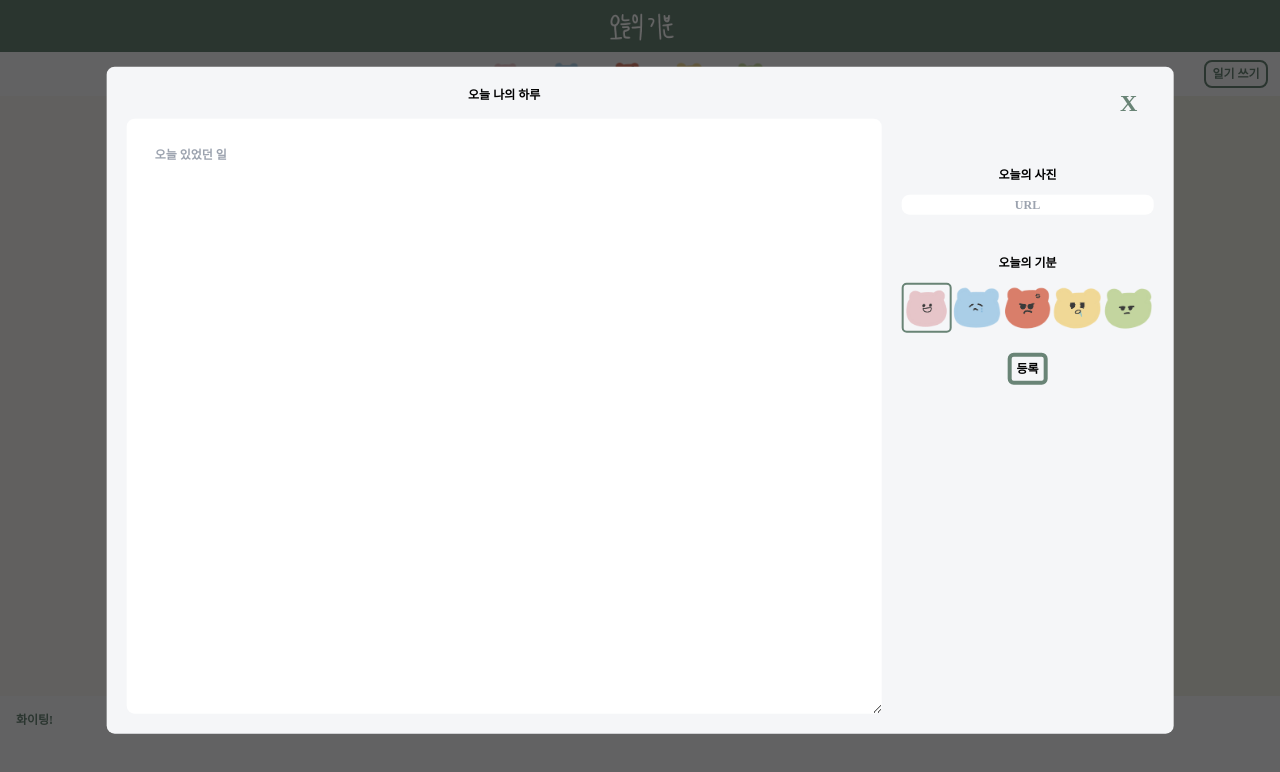
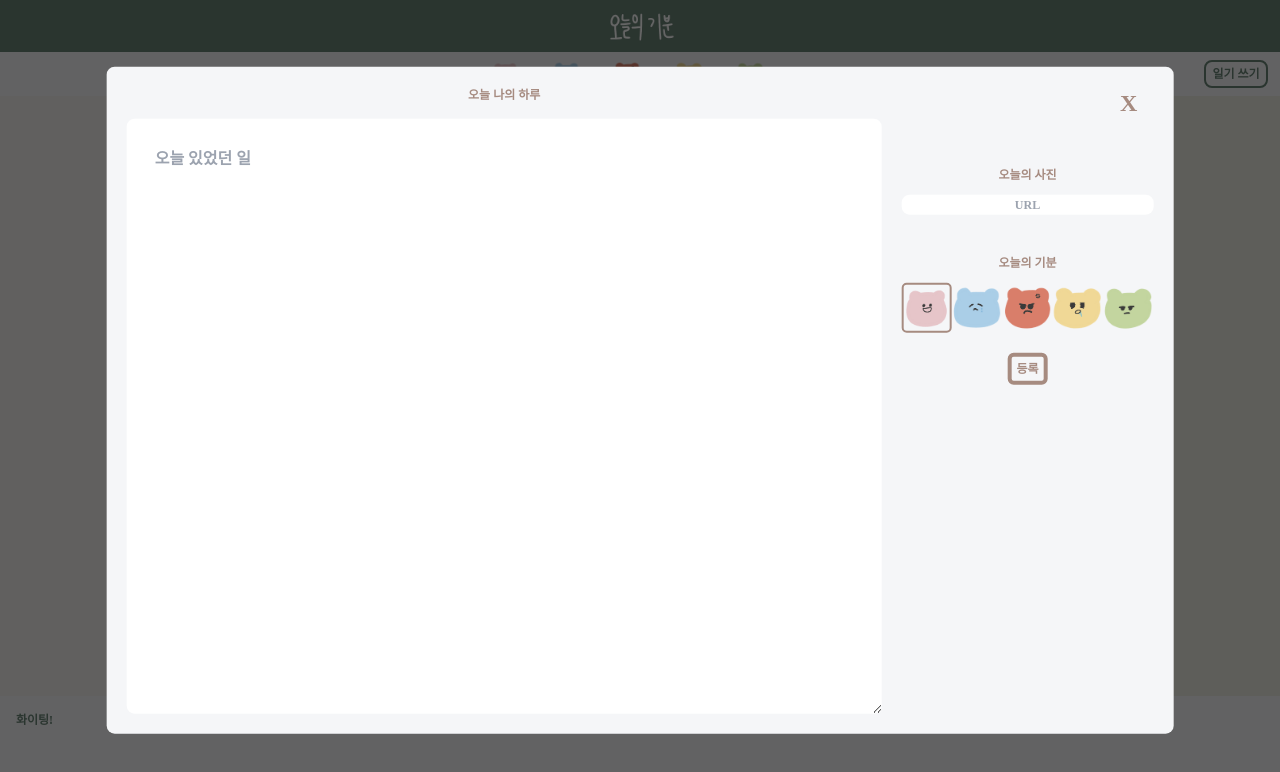
Before and after one commit to seriparkdev/record-of-my-feelings, a React (Create React App) app: page / in a window 1280 px wide. Both pictures are taken after a click on the button "일기 쓰기". Shown: the top 772 px of the page. Built offline with nearby package versions, Linux system fonts and the light colour scheme; a web font is replaced by a local one.

Commit message:
css update

```diff
--- a/src/components/AddModal.tsx
+++ b/src/components/AddModal.tsx
@@ -54,19 +54,22 @@ export default function AddModal({
         <div className="flex fixed top-2/4 left-1/2 translate-x-[-50%] translate-y-[-50%] flex md:flex-col p-5 rounded-lg bg-[#f5f6f8]  w-10/12 h-5/6 text-center">
           <span
             onClick={() => setIsOpenModal(!isOpenModal)}
-            className="absolute top-0 right-0 pt-3 md:pt-5 pr-5 md:pr-9 cursor-pointer text-base md:text-2xl text-[#698476] hover:text-[#698476] "
+            className="absolute top-0 right-0 pt-3 md:pt-5 pr-5 md:pr-9 cursor-pointer text-base md:text-2xl text-[#A68B80] hover:text-[#698476] hover:text-[#698476] "
           >
             X
           </span>
 
           <div className="flex flex-col md:flex-row w-full md:h-full">
             <div className="flex flex-col mr-5 w-full h-2/4 md:h-full md:w-3/4">
-              <label htmlFor="diary" className="pb-3 md:pb-4 text-xs">
+              <label
+                htmlFor="diary"
+                className="pb-3 md:pb-4 text-xs text-[#A68B80]"
+              >
                 오늘 나의 하루
               </label>
               <textarea
                 placeholder="오늘 있었던 일"
-                className="outline-[#698476] p-7 h-full text-xs rounded-lg "
+                className="outline-[#A68B80] p-7 h-full text-xs md:text-base rounded-lg text-[#525558]"
                 id="diary"
                 onChange={(e) => setDiary(e.target.value)}
                 required
@@ -75,17 +78,21 @@ export default function AddModal({
 
             <div className="mt-5 md:mt-20 md:w-1/4">
               <div className="flex flex-col mb-5 md:mb-10 m-auto">
-                <span className="pb-3 text-xs">오늘의 사진</span>
+                <span className="pb-3 text-xs  text-[#A68B80]">
+                  오늘의 사진
+                </span>
                 <input
                   type="text"
                   placeholder="URL"
                   onChange={(e) => setUrlImg(e.target.value)}
-                  className="outline-[#698476] text-xs rounded-lg text-center h-5 "
+                  className="text-[#525558] outline-[#A68B80] text-xs rounded-lg text-center h-5 "
                 ></input>
               </div>
 
               <div className="flex flex-col">
-                <span className="pb-3 text-xs">오늘의 기분</span>
+                <span className="pb-3 text-xs  text-[#A68B80]">
+                  오늘의 기분
+                </span>
                 <div className="flex flex-row justify-center flex-wrap xl:flex-nowrap emojiBtn w-full">
                   <input
                     type="radio"
@@ -171,7 +178,7 @@ export default function AddModal({
               <div>
                 <button
                   type="submit"
-                  className="border-[#698476] border-4 mt-5 w-10 h-8 rounded-md hover:text-[#698476] text-xs"
+                  className="border-[#A68B80] border-4 mt-5 w-10 h-8 rounded-md hover:text-[#698476]  text-[#A68B80] text-xs hover:border-[#698476]"
                 >
                   등록
                 </button>
--- a/src/index.css
+++ b/src/index.css
@@ -27,7 +27,7 @@ body {
 
 .emojiBtn input[type=radio]:checked + label > img {
   border-style: solid;
-  border-color: #698476;
+  border-color: #A68B80;
   border-width: 2px;
   border-radius: 5px;
 }
--- a/src/pages/Home.tsx
+++ b/src/pages/Home.tsx
@@ -50,7 +50,7 @@ export default function Home() {
       </div>
     );
   }
-  const [randomValue] = useState(Math.floor(Math.random() * 3));
+  const [randomValue] = useState(Math.floor(Math.random() * 4));
 
   return (
     <>
@@ -121,7 +121,7 @@ export default function Home() {
                   >
                     <span>
                       <button
-                        className="cursor-pointer bg-[#f5f6f8] w-8 h-5 text-xs text-[#698476]"
+                        className="cursor-pointer border-[#A68B80] border-2 w-8 h-5 text-xs text-[#A68B80] rounded-lg"
                         value={emojiIndex}
                         // eslint-disable-next-line
                     onClick={(e: any) => {
@@ -141,7 +141,7 @@ export default function Home() {
               })
             : emptyStateHandler()}
         </div>
-        <span className="md:w-3/5 p-4 md:h-full md:overflow-y-auto bg-[#ECEAE1] px-10 text-[#645452]">
+        <span className="md:w-3/5 p-4 md:h-full md:overflow-y-auto bg-[#ECEAE1] px-10 text-[#A68B80]">
           {items.length > 0
             ? items.map((item) => {
                 if (index == item.number) {
```
